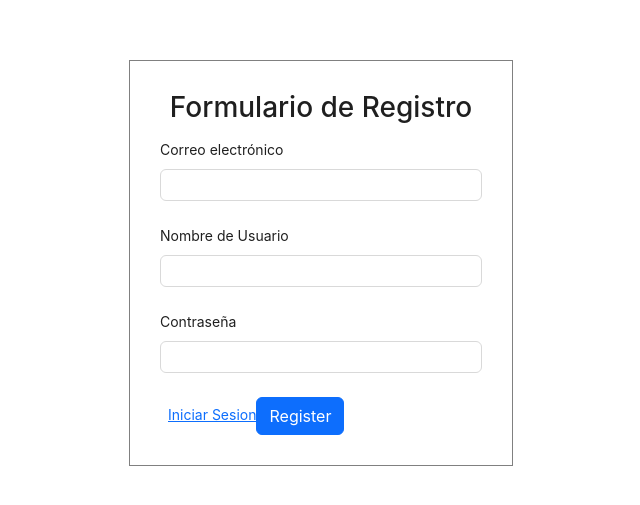
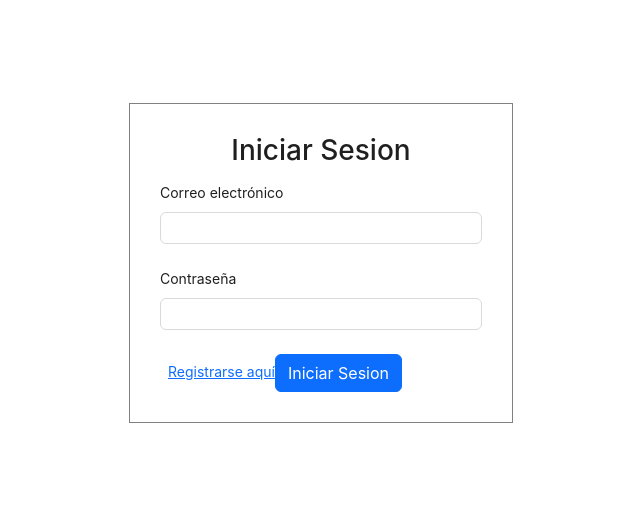
Before and after one commit to xkalimoca/medical-system-frontend, a React (Create React App) app in the folder client/: page /login in a window 1280 px wide. Shown: the part 137-642 px from the top of the page, without its empty margins (319-959 px from the left). Built offline with nearby package versions, Linux system fonts and the light colour scheme.

Commit message:
update changes

```diff
--- a/client/src/pages/Login.js
+++ b/client/src/pages/Login.js
@@ -13,21 +13,18 @@ const Login = () => {
           layout="vertical"
           onFinish={onfinishHandler} className="register-form"
         >
-            <h3 className="text-center">Formulario de Registro</h3>
+            <h3 className="text-center">Iniciar Sesion</h3>
             <Form.Item label="Correo electrónico" name="email">
             <Input type="email" required />
-          </Form.Item>
-          <Form.Item label="Nombre de Usuario" name="username">
-            <Input type="username" required />
           </Form.Item>
           <Form.Item label="Contraseña" name="password">
             <Input type="password" required />
           </Form.Item>
-          <Link to= "/login" className="ms-2">
-            Iniciar Sesion
+          <Link to= "/register" className="ms-2">
+            Registrarse aquí
             </Link>
           <button className="btn btn-primary" type="submit">
-            Register
+            Iniciar Sesion
           </button>
         </Form>
       </div>
--- a/client/src/pages/Register.js
+++ b/client/src/pages/Register.js
@@ -14,7 +14,7 @@ const Register = () => {
           layout="vertical"
           onFinish={onfinishHandler} className="register-form"
         >
-            <h3 className="text-center">Formulario de Registro</h3>
+            <h3 className="text-center">Registro</h3>
             <Form.Item label="Correo electrónico" name="email">
             <Input type="email" required />
           </Form.Item>
@@ -28,7 +28,7 @@ const Register = () => {
             Iniciar Sesion
             </Link>
           <button className="btn btn-primary" type="submit">
-            Register
+            Registrar
           </button>
         </Form>
       </div>
```
